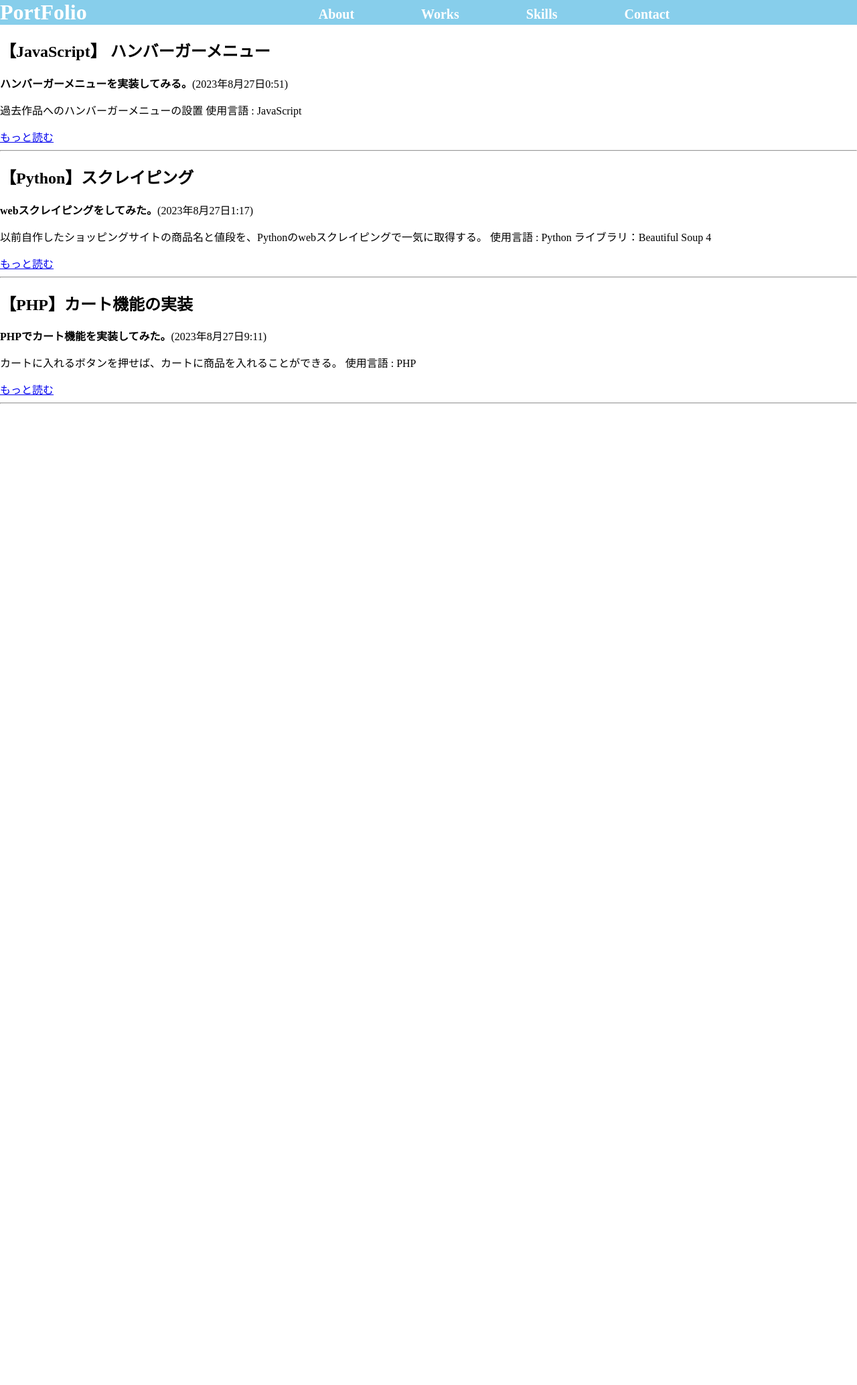
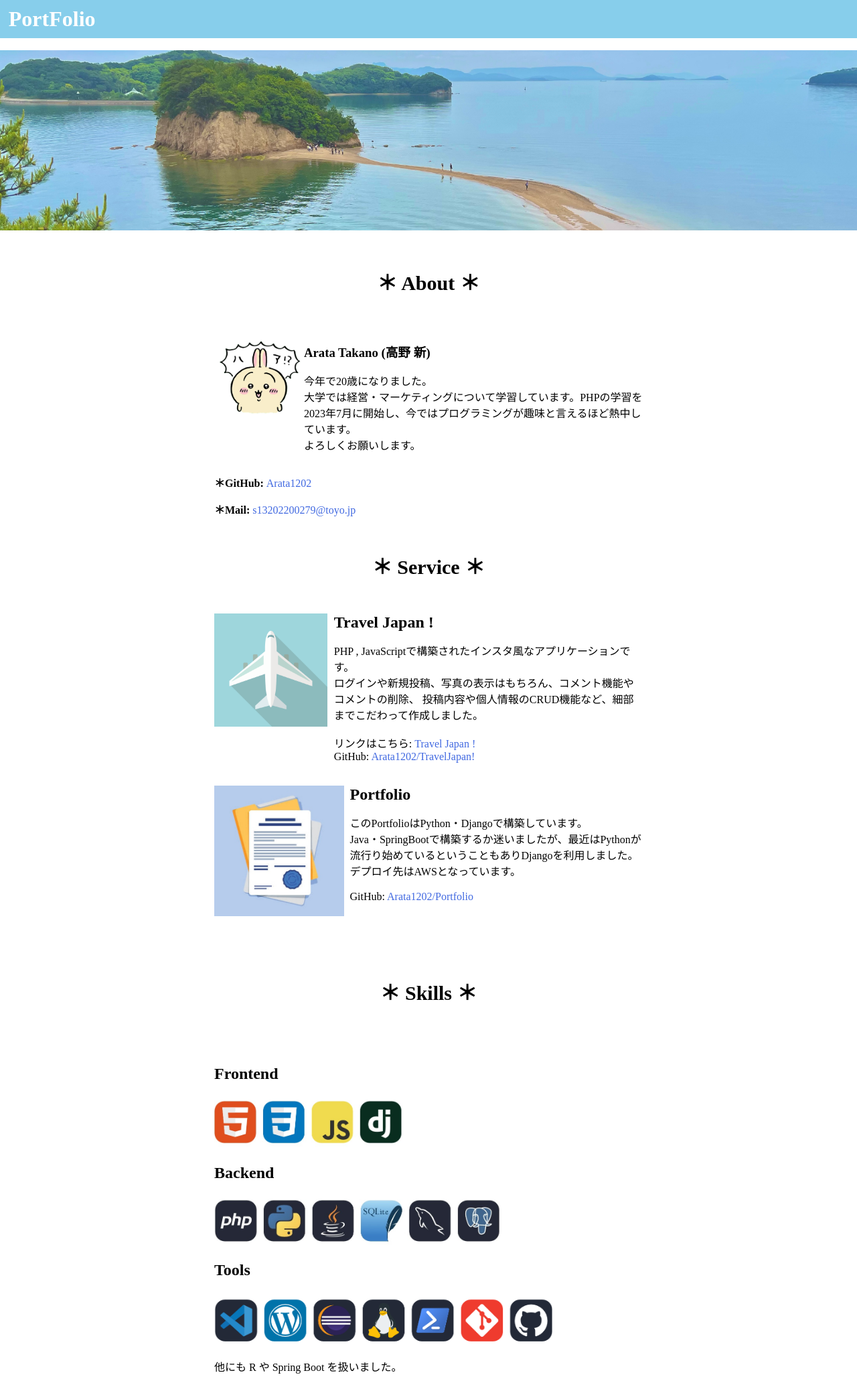
Before and after one commit to Arata1202/Portfolio-DEPLOY, a Django app: page / in a window 1280 px wide. Shown: the whole page at 67% size. Before the commit the page ends 603 px from the top, so only its background shows below. Run offline with Django 4.2, Linux system fonts and the light colour scheme; data comes from the database, SQL or seed files in the repository; both versions use the stored data as it was after the commit.

Commit message:
大部分作成

```diff
--- a/blog/templates/blog/base.html
+++ b/blog/templates/blog/base.html
@@ -4,60 +4,28 @@
     <meta charset="UTF-8">
     <meta name="viewport" content="width=device-width, initial-scale=1.0">
     <title>Document</title>
+    {% load static %}
+    <link rel="stylesheet" href="{% static 'CSS/base.css' %}">
 </head>
 <body>
     <header>
         <h1><a href="/"><strong>PortFolio</strong></a></h1>
+
+        <!--　　設計中
         <nav class="navbar">
             <ul>
                 <li><a href="">About</a></li>
                 <li><a href="">Works</a></li>
                 <li><a href="">Skills</a></li>
-                <li><a href="">Contact</a></li>
             </ul>
         </nav>
+        -->
+
     </header>
 
 
     <section class="section">
         <div class="container">{% block content %} {% endblock %}</div>
     </section>
-
-    <style>
-        body{
-            margin: 0;
-        }
-        header{
-            background-color: skyblue;
-            display: flex;
-            margin-bottom: 5px;
-        }
-        header h1{
-            margin-top: 0;
-            margin-bottom: 0;
-            padding-right: 20%;
-        }
-        header h1 a{
-            color: white;
-            text-decoration: none;
-        }
-        .navbar ul{
-            display: flex;
-            justify-content: center;
-            margin-bottom: 0;
-            margin-top: 10px;
-        }
-        .navbar ul li{
-            margin:0px 50px 0px 50px;
-            list-style: none;
-        }
-        .navbar ul li a{
-            text-decoration: none;
-            color: white;
-            font-weight: bold;
-            font-size: 20px;
-        }
-
-    </style>
 </body>
 </html>
--- a/blog/templates/blog/frontpage.html
+++ b/blog/templates/blog/frontpage.html
@@ -1,13 +1,83 @@
 {% extends "blog/base.html" %}
 {% block content %}
+{% load static %}
+<link rel="stylesheet" href="{% static 'CSS/frontpage.css' %}">
+
+<img class="top" src="/media/IMG_6171.jpg" alt="" style="width: 100vw;">
+
+<h2 class="subtitle">＊ About ＊</h2>
+<div class="about">
+    <div class="about-s">
+        <div class="aboutpic">
+            <img src="/media/IMG_2.PNG" alt="">
+        </div>
+        <div class="myname">
+            <h3>Arata Takano (高野 新)</h3>
+            <p>今年で20歳になりました。<br>大学では経営・マーケティングについて学習しています。PHPの学習を2023年7月に開始し、今ではプログラミングが趣味と言えるほど熱中しています。<br>よろしくお願いします。</p>
+        </div>
+    </div>
+    <div class="link">
+        <p><b>＊GitHub: </b><a href="https://github.com/Arata1202">Arata1202</a></p>
+        <p><b>＊Mail: </b><a>s13202200279@toyo.jp</a></p>
+    </div>
+</div>
+
+<!--　　　　　サービス　　　　　-->
+<h2 class="subtitle">＊ Service ＊</h2>
+
+<div class="service">
+    <div class="topic">
+        <div class="servicepic">
+            <img src="/media/IMG_6184.PNG" alt="">
+        </div>
+        <div class="detail">
+            <h2>Travel Japan !</h2>
+            <p>
+                PHP , JavaScriptで構築されたインスタ風なアプリケーションです。
+                <br>ログインや新規投稿、写真の表示はもちろん、コメント機能やコメントの削除、
+                投稿内容や個人情報のCRUD機能など、細部までこだわって作成しました。
+                <br><br>リンクはこちら: <a href="https://travel.aratasportfolio.com/guest.php">Travel Japan !</a>
+                <br>GitHub: <a href="https://github.com/Arata1202/Travel-Japan-">Arata1202/TravelJapan!</a>
+            </p>
+        </div>
+    </div>
+    <br>
+    <div class="topic">
+        <div class="servicepic-s">
+            <img src="/media/IMG_6185.jpg" alt="">
+        </div>
+        <div class="detail">
+            <h2>Portfolio</h2>
+            <p>
+                このPortfolioはPython・Djangoで構築しています。
+                <br>Java・SpringBootで構築するか迷いましたが、最近はPythonが流行り始めているということもありDjangoを利用しました。
+                <br>デプロイ先はAWSとなっています。
+                <br><br>GitHub: <a href="https://github.com/Arata1202/portfolio">Arata1202/Portfolio</a>
+            </p>
+        </div>
+    </div>
+</div>
+
+<!--　　　　　スキル　　　　　-->
+<br><br>
+<h2 class="subtitle">＊ Skills ＊</h2>
+<br>
+<div class="skills">
+    <div class="skill">
+        <h2>Frontend</h2>
+        <img src="/media/IMG_6174.jpg" alt="" width="46%">
+    </div>
+    <div class="skill">
+        <h2>Backend</h2>
+        <img src="/media/IMG_6175.jpg" alt="" width="68%">
+    </div>
+    <div class="skill">
+        <h2>Tools</h2>
+        <img src="/media/IMG_6176.png" alt="" width="80%">
+    </div>
+    <p>他にも R や Spring Boot を扱いました。</p>
+</div>
 
 {% for post in posts %}
-<div class="post block">
-    <h2 class="subtitle"><b>{{post.title}}</b></h2>
-    <p><b>{{post.intro}}</b>({{post.posted_date}})</p>
-    <p>{{post.body}}</p>
-    <a href="{% url 'post_detail' post.slug %}">もっと読む</a>
-    <hr>
-</div>
 {% endfor %}
 {% endblock %}
--- a/main/settings.py
+++ b/main/settings.py
@@ -116,9 +116,13 @@ USE_TZ = True
 # Static files (CSS, JavaScript, Images)
 # https://docs.djangoproject.com/en/4.2/howto/static-files/
 
-STATIC_URL = "static/"
+STATIC_URL = 'static/'
+STATICFILES_DIRS = [BASE_DIR / "static_local"]
 
 # Default primary key field type
 # https://docs.djangoproject.com/en/4.2/ref/settings/#default-auto-field
 
 DEFAULT_AUTO_FIELD = "django.db.models.BigAutoField"
+
+MEDIA_URL = '/media/'
+MEDIA_ROOT = BASE_DIR / "media_local"
--- a/main/urls.py
+++ b/main/urls.py
@@ -1,6 +1,8 @@
 
 from django.contrib import admin
 from django.urls import path
+from django.conf import settings
+from django.conf.urls.static import static
 
 from blog.views import frontpage, post_detail
 
@@ -9,3 +11,6 @@ urlpatterns = [
     path("", frontpage),
     path("<slug:slug>/", post_detail, name="post_detail")
 ]
+
+if settings.DEBUG:
+    urlpatterns += static(settings.MEDIA_URL, document_root=settings.MEDIA_ROOT)
--- /dev/null
+++ b/static_local/CSS/base.css
@@ -0,0 +1,40 @@
+@charset "utf-8";
+
+body{
+    margin: 0;
+}
+header{
+    background-color: skyblue;
+    width: 100%;
+    display: flex;
+    position: fixed;
+    margin-bottom: 5px;
+    padding: 10px 0px 10px 0px;
+    top: 0;
+}
+header h1{
+    margin-top: 0;
+    margin-bottom: 0;
+    margin-left: 1%;
+    padding-right: 19%;
+}
+header h1 a{
+    color: white;
+    text-decoration: none;
+}
+.navbar ul{
+    display: flex;
+    justify-content: center;
+    margin-bottom: 0;
+    margin-top: 10px;
+}
+.navbar ul li{
+    margin:0px 50px 0px 50px;
+    list-style: none;
+}
+.navbar ul li a{
+    text-decoration: none;
+    color: white;
+    font-weight: bold;
+    font-size: 20px;
+}
--- /dev/null
+++ b/static_local/CSS/frontpage.css
@@ -0,0 +1,107 @@
+@charset "utf-8";
+
+.top{
+    margin-top: 75px;
+}
+.subtitle{
+    text-align: center;
+    font-size: 30px;
+    margin-bottom: 50px;
+    margin-top: 50px;
+}
+a{
+    text-decoration: none;
+    color: royalblue;
+}
+
+/* about */
+.about{
+    width: 50%;
+    margin: auto;
+}
+.aboutpic{
+    width: 45%;
+}
+.aboutpic img{
+    width: 100%;
+}
+.about-s{
+    display: flex;
+    justify-content: center;
+}
+
+/* サービス */
+
+.service{
+    width: 50%;
+    margin: auto;
+}
+.servicepic{
+    width: 64%;
+    margin-right: 10px
+}
+.servicepic img{
+    width: 100%;
+}
+.servicepic-s img{
+    width: 96%;
+}
+.topic{
+    display: flex;
+    width: 100%;
+}
+.topic h2{
+    margin: 0 0 0 0;
+}
+
+/* スキル */
+.skills{
+    width: 50%;
+    margin: auto;
+}
+
+@media screen and (max-width: 767px) {
+    .aboutme{
+        display: block;
+        width: 100%;
+    }
+    .link{
+        line-height: 10px;
+        margin: auto;
+        width: 70%;
+    }
+    .service-f{
+        display: block;
+        width: 100%;
+    }
+    .service-f img{
+        width: 100%;
+    }
+    .service-f{
+        display: block;
+        margin: 0 0 0 0;
+    }
+    .detail{
+        width: 100%;
+    }
+    .about{
+        margin: auto;
+        width: 70%;
+    }
+    .aboutme img{
+        width: 100%;
+        margin: auto;
+    }
+    .aboutpic{
+        margin: auto;
+        width: 70%;
+    }
+    .myname h3{
+        text-align: center;
+    }
+    /* スキル */
+    .skills{
+        width: 90%;
+        margin: auto;
+    }
+}
```
Also changed, not shown: db.sqlite3, media_local/IMG_2.PNG (added), media_local/IMG_6171.jpg (added), media_local/IMG_6174.jpg (added), media_local/IMG_6175.jpg (added), media_local/IMG_6176.png (added), media_local/IMG_6180.jpg (added), media_local/IMG_6182.jpg (added), media_local/IMG_6184.PNG (added), media_local/IMG_6185.jpg (added), 2 other files.
